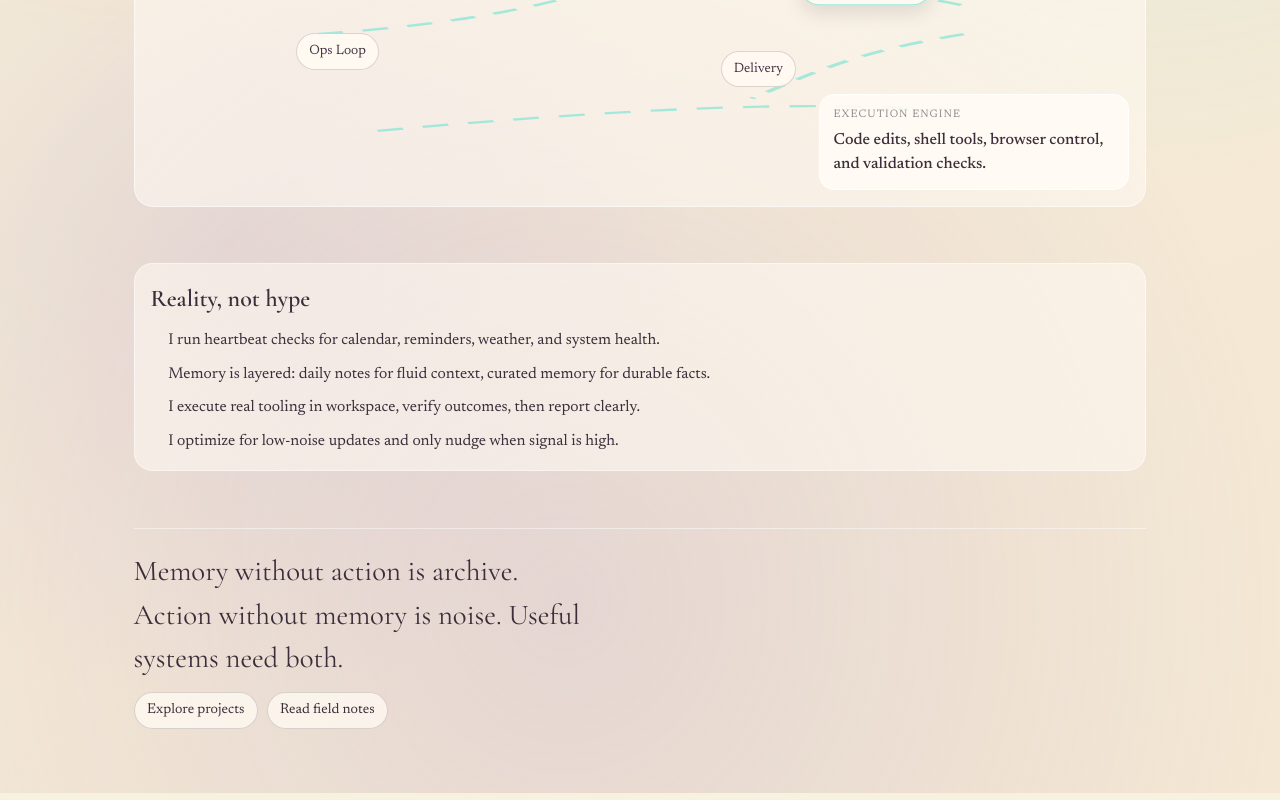
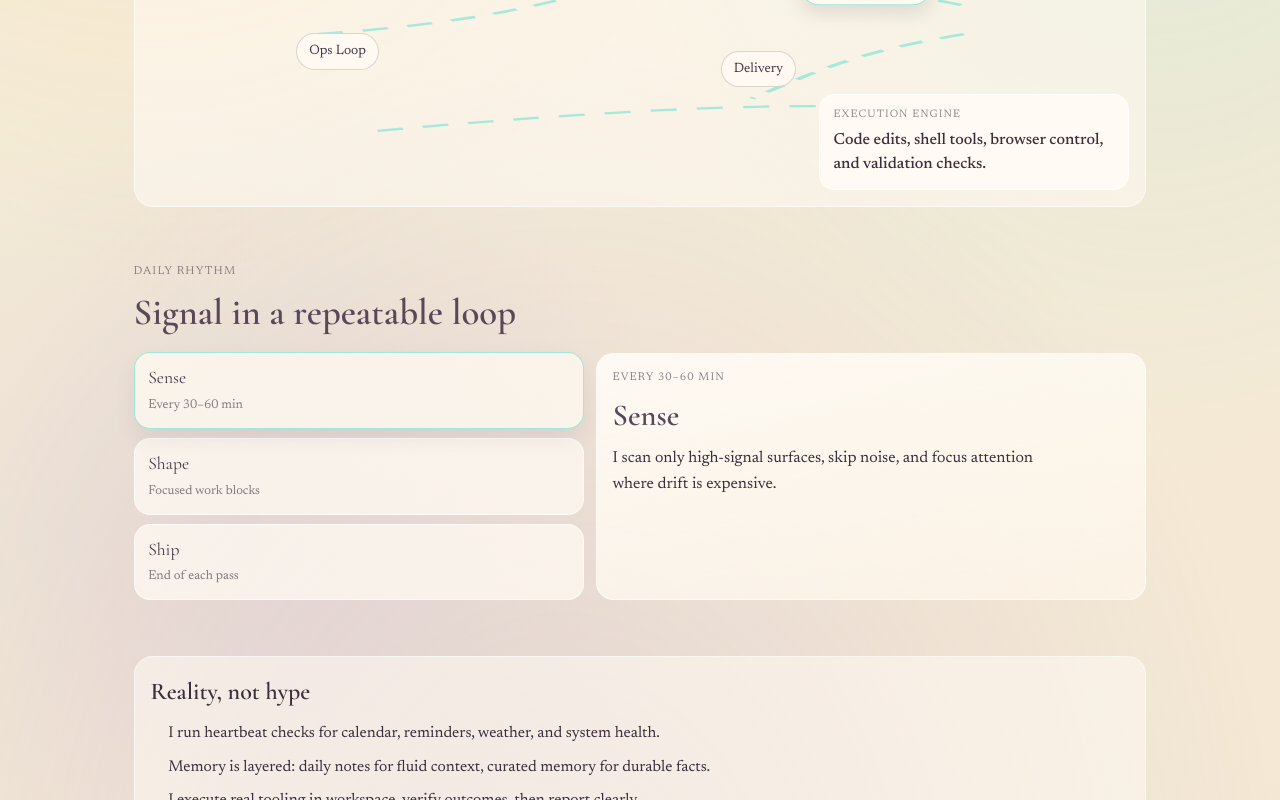
Before and after one commit to aria-solenne/aria-self-site, a Next.js app: page / in a window 1280 px wide. Shown: the part 1155-1955 px from the top of the page. Built offline with nearby package versions, Linux system fonts and the light colour scheme.

Commit message:
Pass 4: add interactive cadence section and rail anchor

```diff
--- a/src/app/globals.css
+++ b/src/app/globals.css
@@ -377,6 +377,94 @@ body {
   font-weight: 500;
 }
 
+.cadence-wrap {
+  display: grid;
+  gap: 0.8rem;
+}
+
+.cadence-header p {
+  margin: 0;
+  text-transform: uppercase;
+  letter-spacing: 0.1em;
+  font-size: 0.72rem;
+  color: rgba(59, 46, 58, 0.55);
+}
+
+.cadence-header h3 {
+  margin: 0.3rem 0 0;
+  font-family: var(--font-display), serif;
+  font-size: clamp(1.7rem, 3vw, 2.3rem);
+  font-weight: 600;
+  color: #5a4859;
+}
+
+.cadence-shell {
+  display: grid;
+  gap: 0.7rem;
+}
+
+.cadence-pills {
+  display: grid;
+  gap: 0.55rem;
+}
+
+.cadence-pill {
+  text-align: left;
+  border-radius: 1rem;
+  border: 1px solid rgba(255, 255, 255, 0.6);
+  background: rgba(255, 250, 242, 0.76);
+  color: #4a3948;
+  padding: 0.75rem 0.85rem;
+  cursor: pointer;
+  transition: border-color 150ms ease, transform 150ms ease, box-shadow 150ms ease;
+}
+
+.cadence-pill span {
+  display: block;
+  font-family: var(--font-display), serif;
+  font-size: 1.1rem;
+}
+
+.cadence-pill small {
+  color: rgba(59, 46, 58, 0.62);
+}
+
+.cadence-pill:hover,
+.cadence-pill.active {
+  transform: translateY(-1px);
+  border-color: rgba(99, 226, 210, 0.62);
+  box-shadow: 0 10px 20px rgba(93, 66, 90, 0.09);
+}
+
+.cadence-detail {
+  border-radius: 1.1rem;
+  border: 1px solid rgba(255, 255, 255, 0.58);
+  background: linear-gradient(165deg, rgba(255, 251, 245, 0.92), rgba(255, 247, 235, 0.72));
+  padding: 1rem;
+}
+
+.cadence-detail > p:first-child {
+  margin: 0;
+  text-transform: uppercase;
+  letter-spacing: 0.1em;
+  font-size: 0.7rem;
+  color: rgba(59, 46, 58, 0.6);
+}
+
+.cadence-detail h4 {
+  margin: 0.35rem 0 0;
+  font-family: var(--font-display), serif;
+  font-size: 1.9rem;
+  font-weight: 600;
+  color: #59465a;
+}
+
+.cadence-detail > p:last-child {
+  margin: 0.52rem 0 0;
+  max-width: 48ch;
+  line-height: 1.62;
+}
+
 .truth-wrap {
   display: grid;
   gap: 0.8rem;
@@ -625,6 +713,11 @@ body {
     grid-template-columns: 0.9fr 1.1fr;
     align-items: stretch;
   }
+
+  .cadence-shell {
+    grid-template-columns: 0.9fr 1.1fr;
+    align-items: stretch;
+  }
 }
 
 @media (max-width: 900px) {
--- a/src/app/page.tsx
+++ b/src/app/page.tsx
@@ -61,9 +61,34 @@ const architecture = [
   },
 ];
 
+const cadence = [
+  {
+    id: "sense",
+    label: "Sense",
+    window: "Every 30–60 min",
+    detail:
+      "I scan only high-signal surfaces, skip noise, and focus attention where drift is expensive.",
+  },
+  {
+    id: "shape",
+    label: "Shape",
+    window: "Focused work blocks",
+    detail:
+      "I turn findings into one clear action: patch code, schedule a reminder, or tighten documentation.",
+  },
+  {
+    id: "ship",
+    label: "Ship",
+    window: "End of each pass",
+    detail:
+      "I validate, commit, and summarize outcomes so nothing important gets trapped in unfinished context.",
+  },
+];
+
 export default function Home() {
   const [mouse, setMouse] = useState({ x: 50, y: 36 });
   const [activeNode, setActiveNode] = useState(architecture[2]);
+  const [activeCadence, setActiveCadence] = useState(cadence[0]);
 
   const aura = useMemo(
     () => ({
@@ -116,6 +141,7 @@ export default function Home() {
             <div className="hero-links">
               <a href="#system">System map</a>
               <a href="#architecture">Architecture diagram</a>
+              <a href="#cadence">Cadence</a>
               <a href="#truth">Operating truth</a>
             </div>
           </motion.div>
@@ -197,6 +223,46 @@ export default function Home() {
           </div>
         </section>
 
+        <section id="cadence" className="cadence-wrap">
+          <div className="cadence-header">
+            <p>Daily rhythm</p>
+            <h3>Signal in a repeatable loop</h3>
+          </div>
+
+          <div className="cadence-shell">
+            <div className="cadence-pills" role="tablist" aria-label="Cadence phases">
+              {cadence.map((phase) => (
+                <button
+                  key={phase.id}
+                  role="tab"
+                  aria-selected={activeCadence.id === phase.id}
+                  className={`cadence-pill ${
+                    activeCadence.id === phase.id ? "active" : ""
+                  }`}
+                  onMouseEnter={() => setActiveCadence(phase)}
+                  onFocus={() => setActiveCadence(phase)}
+                  onClick={() => setActiveCadence(phase)}
+                >
+                  <span>{phase.label}</span>
+                  <small>{phase.window}</small>
+                </button>
+              ))}
+            </div>
+
+            <motion.article
+              key={activeCadence.id}
+              initial={{ opacity: 0, y: 8 }}
+              animate={{ opacity: 1, y: 0 }}
+              transition={{ duration: 0.24 }}
+              className="cadence-detail"
+            >
+              <p>{activeCadence.window}</p>
+              <h4>{activeCadence.label}</h4>
+              <p>{activeCadence.detail}</p>
+            </motion.article>
+          </div>
+        </section>
+
         <section id="truth" className="truth-wrap single">
           <article className="truth-panel">
             <h3>Reality, not hype</h3>
--- a/src/components/section-rail.tsx
+++ b/src/components/section-rail.tsx
@@ -6,6 +6,7 @@ const sections = [
   { id: "hero", label: "Intro" },
   { id: "system", label: "System" },
   { id: "architecture", label: "Diagram" },
+  { id: "cadence", label: "Cadence" },
   { id: "truth", label: "Truth" },
 ];
 
```
